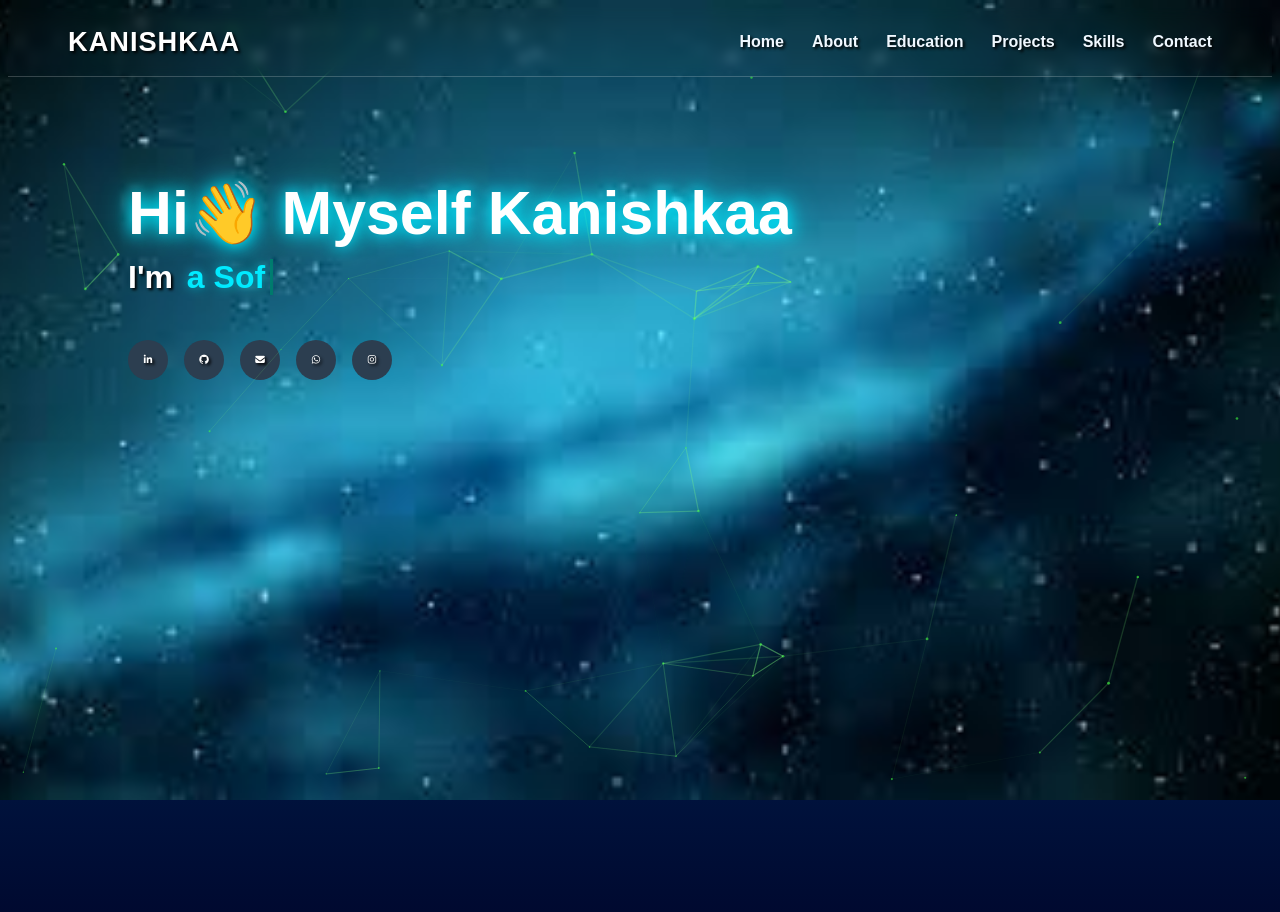
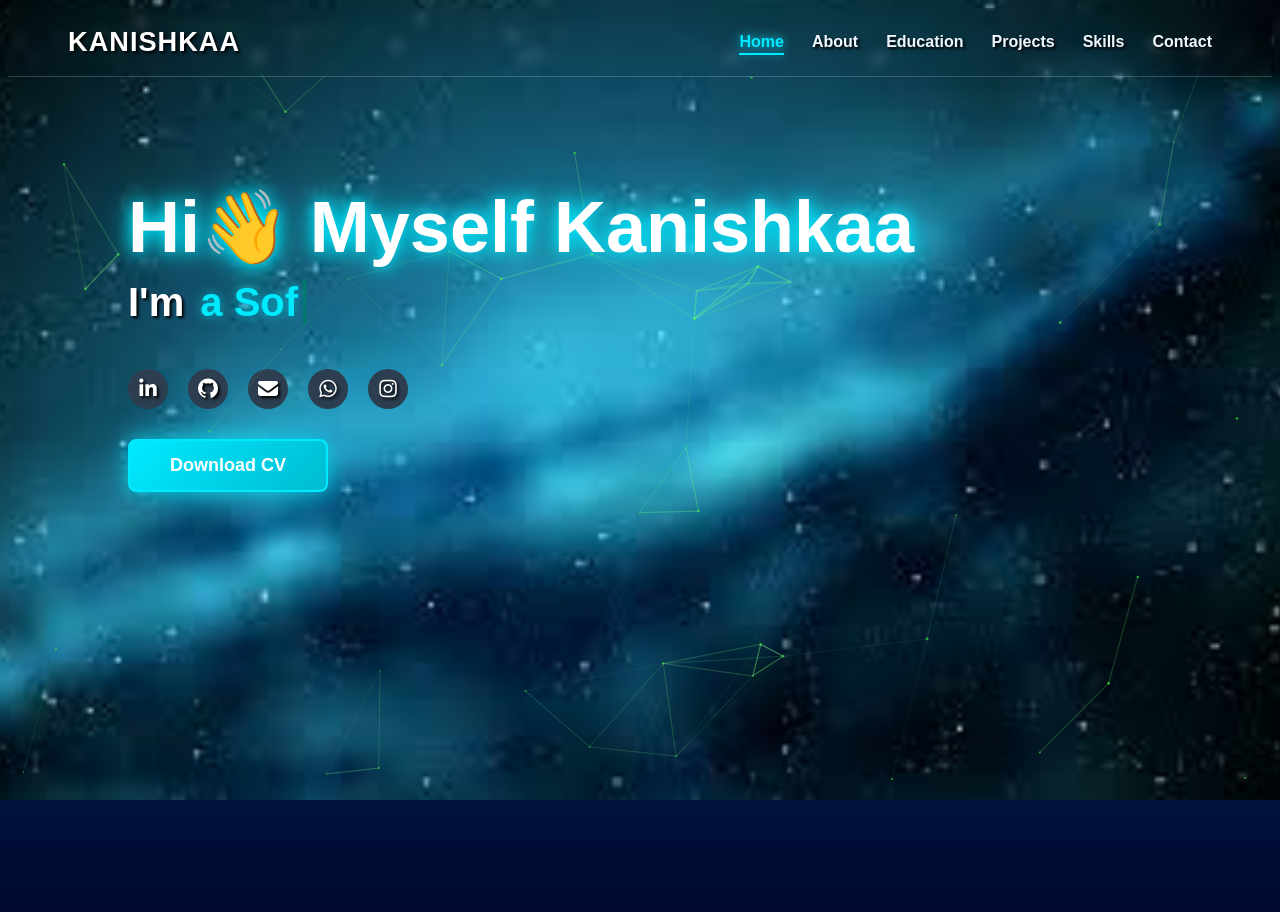
Before and after one commit to Kanishkaa-M/Portfolio, a React (Vite) app in the folder react-app/: page / in a window 1280 px wide. Shown: the top 912 px of the page. Built offline with nearby package versions, Linux system fonts and the light colour scheme; a web font is replaced by a local one.

Commit message:
Made some changes to the navigation bar

```diff
--- a/react-app/src/components/Nav.jsx
+++ b/react-app/src/components/Nav.jsx
@@ -1,17 +1,21 @@
 import React from 'react'
-import { Link } from 'react-router-dom'
+import { Link, useLocation } from 'react-router-dom'
 
 export default function Nav(){
+  const location = useLocation()
+
+  const isActive = (path) => location.pathname === path
+
   return (
     <header className="topbar">
       <div className="brand">KANISHKAA</div>
       <nav>
-        <Link to="/">Home</Link>
-        <Link to="/about">About</Link>
-        <Link to="/education">Education</Link>
-        <Link to="/projects">Projects</Link>
-        <Link to="/skills">Skills</Link>
-        <Link to="/contacts">Contact</Link>
+        <Link to="/" className={isActive('/') ? 'nav-link active' : 'nav-link'}>Home</Link>
+        <Link to="/about" className={isActive('/about') ? 'nav-link active' : 'nav-link'}>About</Link>
+        <Link to="/education" className={isActive('/education') ? 'nav-link active' : 'nav-link'}>Education</Link>
+        <Link to="/projects" className={isActive('/projects') ? 'nav-link active' : 'nav-link'}>Projects</Link>
+        <Link to="/skills" className={isActive('/skills') ? 'nav-link active' : 'nav-link'}>Skills</Link>
+        <Link to="/contacts" className={isActive('/contacts') ? 'nav-link active' : 'nav-link'}>Contact</Link>
       </nav>
     </header>
   )
--- a/react-app/src/components/nav.css
+++ b/react-app/src/components/nav.css
@@ -59,6 +59,18 @@
   width: 100%;
 }
 
+/* Active link styling with cyan glow */
+.topbar nav a.active {
+  color: #00eaff;
+  text-shadow: 0 0 10px rgba(0, 234, 255, 0.8);
+}
+
+.topbar nav a.active::after {
+  width: 100%;
+  background: #00eaff;
+  box-shadow: 0 0 8px rgba(0, 234, 255, 0.6);
+}
+
 /* Responsive Design */
 @media (max-width: 700px) {
   .topbar {
--- a/react-app/src/pages/Home.jsx
+++ b/react-app/src/pages/Home.jsx
@@ -40,6 +40,8 @@ export default function Home(){
         <a href="https://wa.me/919788086531" target="_blank" rel="noreferrer" aria-label="WhatsApp"><i className="fab fa-whatsapp"></i></a>
         <a href="https://instagram.com/kanishkaamaheshkumar" target="_blank" rel="noreferrer" aria-label="Instagram"><i className="fab fa-instagram"></i></a>
       </div>
+
+      <a href="/Kanishkaa_Resume.pdf" download className="download-btn-glow">Download CV</a>
     </main>
   )
 }
--- a/react-app/src/pages/Projects.jsx
+++ b/react-app/src/pages/Projects.jsx
@@ -67,21 +67,7 @@ export default function Projects() {
           </div>
         ))}
       </div>
-      <h2>Skills----</h2>
-      <div className="sbox">
-        <p style={{fontSize: '30px'}}>Languages:</p>
-        <img src="/img/c.png" height="100" width="100" style={{marginRight:20}} alt="c" />
-        <img src="/img/python.jpeg" height="100" width="200" style={{marginRight:20}} alt="python" />
-        <img src="/img/java.jpeg" height="100" width="200" style={{marginRight:10}} alt="java" />
-        <img src="/img/html.png" height="100" width="200" alt="html" />
-        <img src="/img/css.png" height="100" width="200" style={{marginRight:10}} alt="css" />
-      </div>
-      <div className="sbox">
-        <p style={{fontSize: '30px'}}>Tools:</p>
-        <img src="/img/git1.png" height="100" width="200" style={{paddingLeft:70}} alt="git" />
-        <img src="/img/google cloud.png" height="100" width="200" style={{paddingLeft:70}} alt="gcloud" />
-        <img src="/img/download.jpeg" height="100" width="200" style={{paddingLeft:70}} alt="other" />
-      </div>
+
 
       {selectedProject && (
         <div className="modal-backdrop" onClick={() => setOpen(null)}>
--- a/react-app/src/pages/home.css
+++ b/react-app/src/pages/home.css
@@ -41,7 +41,7 @@
 .social-icons {
   margin-top: 24px;
   display: flex;
-  gap: 16px;
+  gap: 20px;
   flex-wrap: wrap;
   justify-content: center;
 }
@@ -57,6 +57,10 @@
   color: #fff;
   text-decoration: none;
   transition: background-color 0.3s, color 0.3s;
+}
+
+.social-icons a i {
+  font-size: 20px;
 }
 
 .social-icons a:hover {
@@ -85,7 +89,7 @@
   animation-delay: 3s; /* Match Logo's total animation time */
 }
 .one {
-  font-size: 3.8rem;               /* Same as screenshot */
+  font-size: 4.5rem;
   font-weight: 700;
   color: #ffffff;
   margin-bottom: 10px;
@@ -93,7 +97,7 @@
   animation: fadeIn 1s ease-in-out;
 }
 h2 {
-  font-size: 2rem;
+  font-size: 2.5rem;
   font-weight: 600;
   margin-top: 0;
   margin-bottom: 20px;
@@ -101,7 +105,7 @@ h2 {
 }
 
 .typing {
-  font-size: 2rem;
+  font-size: 2.5rem;
   font-weight: 700;
   padding-left: 5px;
   color: #00eaff;
@@ -116,3 +120,31 @@ h2 {
         /* proper top spacing */
 }
 /* Increase = more right, Decrease = more left */
+
+/* Download button with cyan glow effect */
+.download-btn-glow {
+  display: inline-block;
+  margin-top: 30px;
+  padding: 14px 40px;
+  font-size: 18px;
+  font-weight: 600;
+  color: #ffffff;
+  background: linear-gradient(135deg, #00eaff 0%, #00bcd1 100%);
+  border: 2px solid #00eaff;
+  border-radius: 8px;
+  text-decoration: none;
+  cursor: pointer;
+  transition: all 0.3s ease;
+  box-shadow: 0 0 20px rgba(0, 234, 255, 0.6), 0 0 40px rgba(0, 234, 255, 0.3);
+  text-shadow: 0 0 10px rgba(0, 234, 255, 0.5);
+}
+
+.download-btn-glow:hover {
+  box-shadow: 0 0 30px rgba(0, 234, 255, 0.9), 0 0 60px rgba(0, 234, 255, 0.6);
+  transform: translateY(-2px);
+  background: linear-gradient(135deg, #00f0ff 0%, #00e0e0 100%);
+}
+
+.download-btn-glow:active {
+  transform: translateY(0);
+}
```
Also changed, not shown: 1 other file (tests, documents, lock files or other folders).
